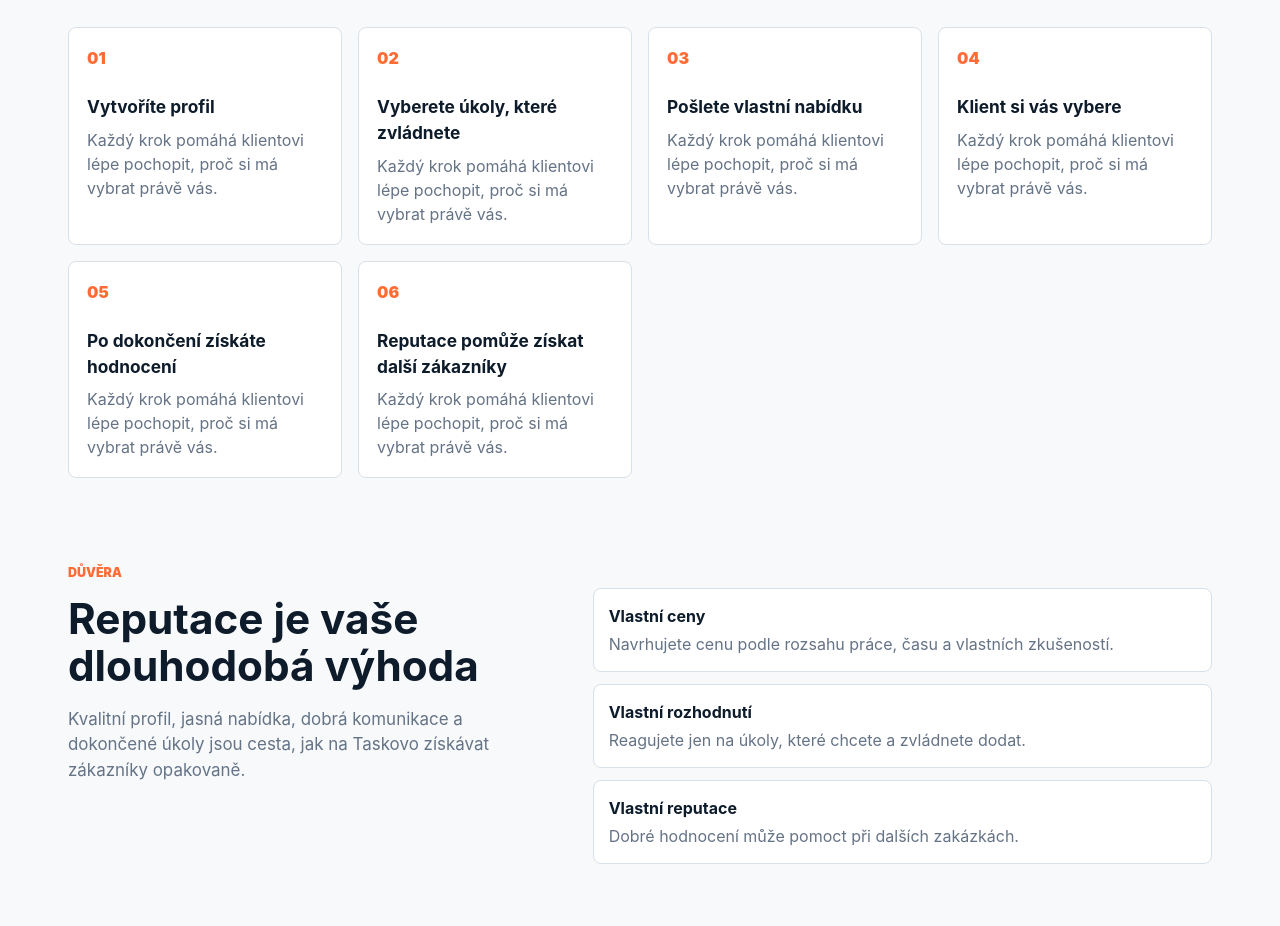
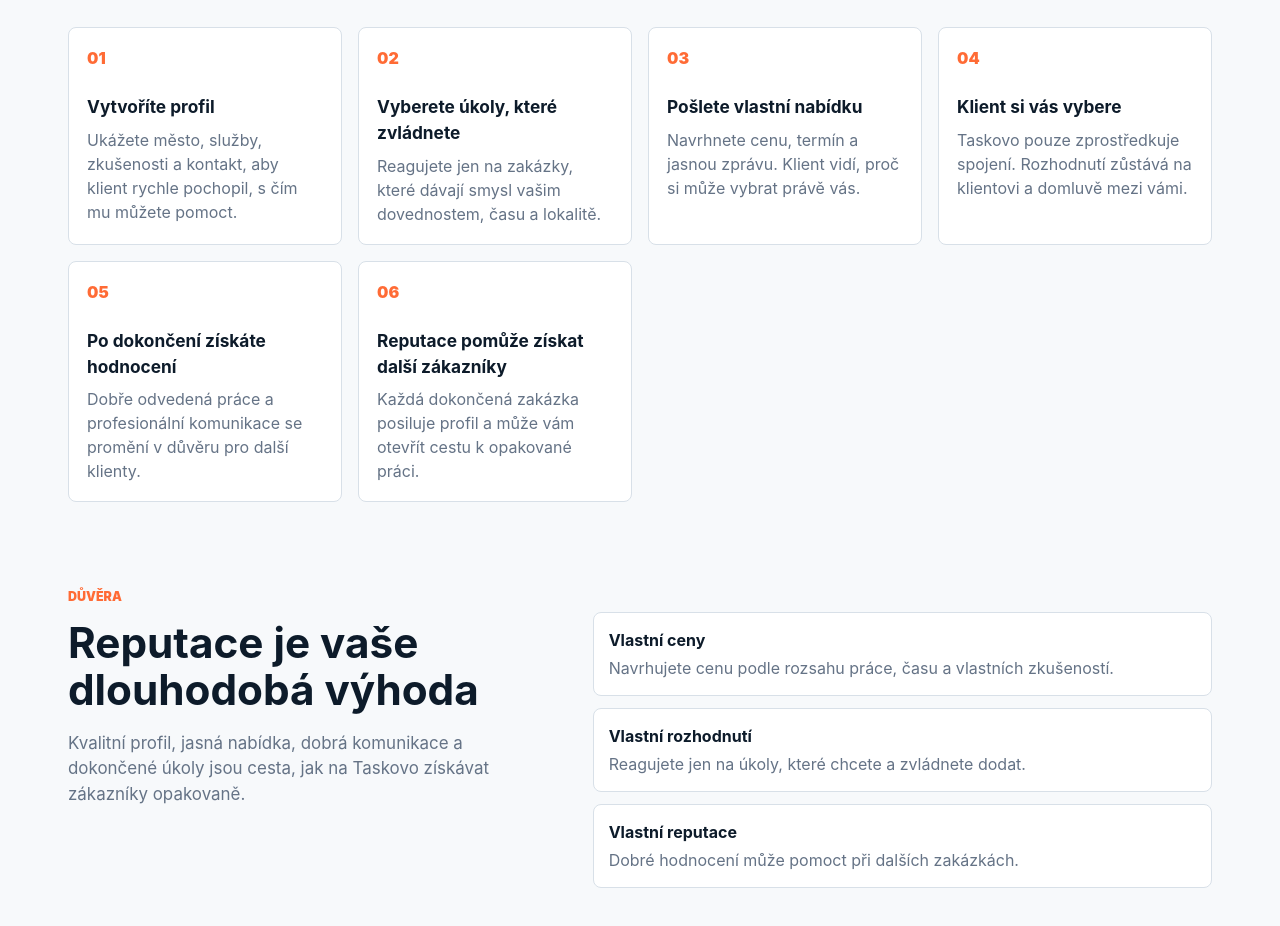
Before and after one commit to kaziodimm/taskovo-app, a Next.js app: page /pro-taskery in a window 1280 px wide. Shown: the part 2180-3106 px from the top of the page. Built offline with nearby package versions, Linux system fonts and the light colour scheme; no server answers.

Commit message:
Refine tasker journey copy

```diff
--- a/app/pro-taskery/page.tsx
+++ b/app/pro-taskery/page.tsx
@@ -40,12 +40,12 @@ const benefits = [
 ];
 
 const journey = [
-  ["01", "Vytvoříte profil"],
-  ["02", "Vyberete úkoly, které zvládnete"],
-  ["03", "Pošlete vlastní nabídku"],
-  ["04", "Klient si vás vybere"],
-  ["05", "Po dokončení získáte hodnocení"],
-  ["06", "Reputace pomůže získat další zákazníky"],
+  ["01", "Vytvoříte profil", "Ukážete město, služby, zkušenosti a kontakt, aby klient rychle pochopil, s čím mu můžete pomoct."],
+  ["02", "Vyberete úkoly, které zvládnete", "Reagujete jen na zakázky, které dávají smysl vašim dovednostem, času a lokalitě."],
+  ["03", "Pošlete vlastní nabídku", "Navrhnete cenu, termín a jasnou zprávu. Klient vidí, proč si může vybrat právě vás."],
+  ["04", "Klient si vás vybere", "Taskovo pouze zprostředkuje spojení. Rozhodnutí zůstává na klientovi a domluvě mezi vámi."],
+  ["05", "Po dokončení získáte hodnocení", "Dobře odvedená práce a profesionální komunikace se promění v důvěru pro další klienty."],
+  ["06", "Reputace pomůže získat další zákazníky", "Každá dokončená zakázka posiluje profil a může vám otevřít cestu k opakované práci."],
 ];
 
 const faqs = [
@@ -120,7 +120,7 @@ export default function TaskersPage() {
         <section className="section">
           <div className="section-title"><p className="kicker">Cesta taskera</p><h2>Od prvního profilu k opakovaným zákazníkům</h2></div>
           <div className="workflow-grid">
-            {journey.map(([step, title]) => <article key={step}><span>{step}</span><h3>{title}</h3><p>Každý krok pomáhá klientovi lépe pochopit, proč si má vybrat právě vás.</p></article>)}
+            {journey.map(([step, title, text]) => <article key={step}><span>{step}</span><h3>{title}</h3><p>{text}</p></article>)}
           </div>
         </section>
 
```
